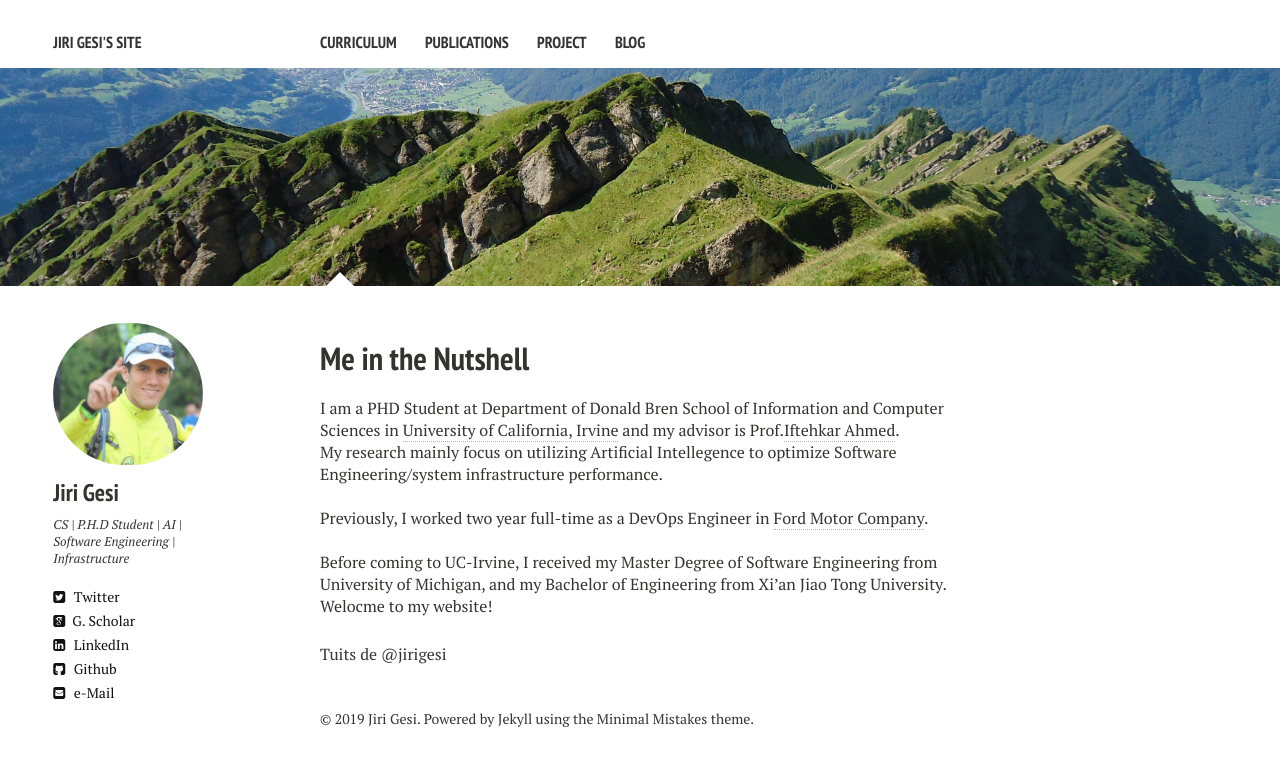
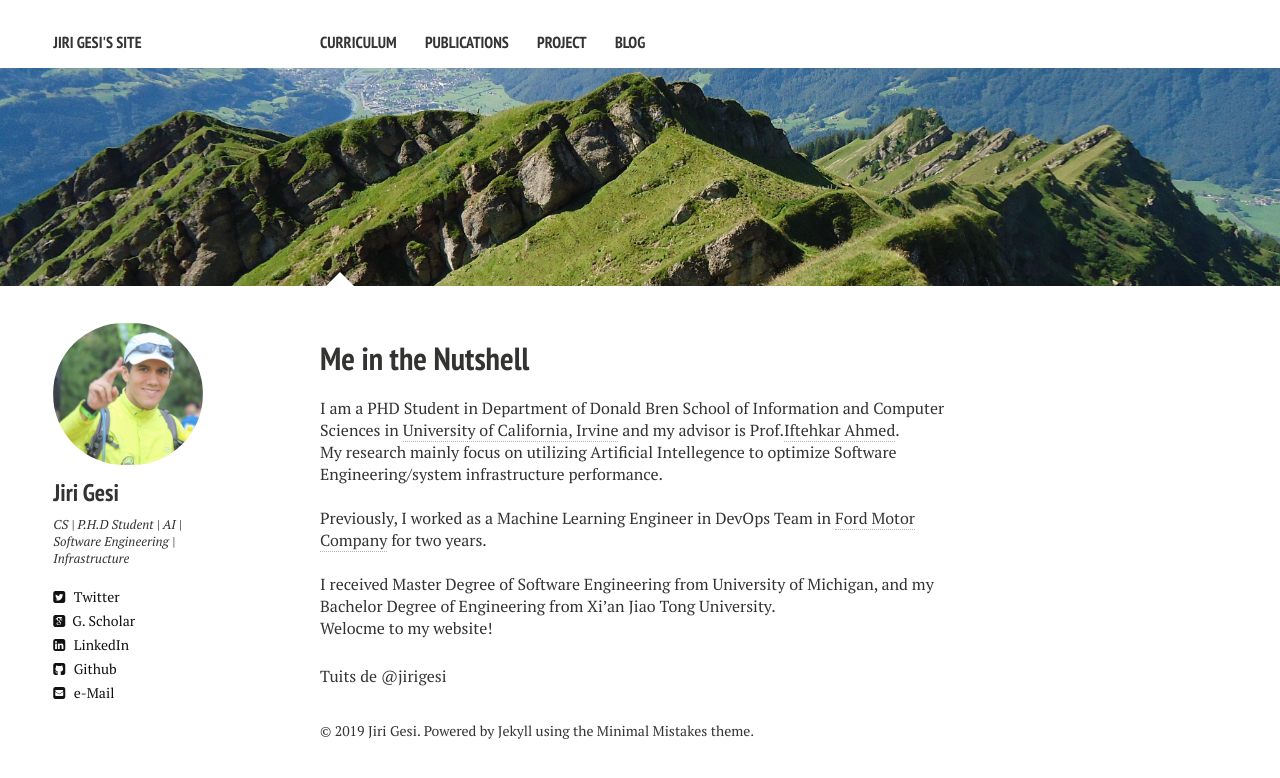
Before and after one commit to Jirigesi/Jirigesi.github.io, a Jekyll site: the page built from index.md, in a window 1280 px wide. Shown: the top 778 px of the page. Built offline with Jekyll 4.4.1, drawn with Linux system fonts in a browser that asks for light colours; nearby versions of some CDN libraries; comment, search, counter and statistics services are not loaded.

Commit message:
Update index.md

```diff
--- a/index.md
+++ b/index.md
@@ -7,16 +7,16 @@ image:
   feature: mountain.jpg
 ---
 
-I am a PHD Student at Department of Donald Bren School of Information and Computer Sciences in <a href="https://uci.edu/" target="_blank">University of California, Irvine</a>
+I am a PHD Student in Department of Donald Bren School of Information and Computer Sciences in <a href="https://uci.edu/" target="_blank">University of California, Irvine</a>
 and my advisor is Prof.<a href="https://scholar.google.com/citations?user=_TdMD7sAAAAJ&hl=en" target="_blank">Iftehkar Ahmed</a>.
 <br />
 My research mainly focus on utilizing Artificial Intellegence to optimize Software Engineering/system infrastructure performance.
 
 <br />
-Previously, I worked two year full-time as a DevOps Engineer in <a href="https://www.ford.com/" target="_blank">Ford Motor Company</a>.
+Previously, I worked as a Machine Learning Engineer in DevOps Team in <a href="https://www.ford.com/" target="_blank">Ford Motor Company</a> for two years.
 
 <br />
-Before coming to UC-Irvine, I received my Master Degree of Software Engineering from University of Michigan, and my Bachelor of Engineering from Xi'an Jiao Tong University.
+I received Master Degree of Software Engineering from University of Michigan, and my Bachelor Degree of Engineering from Xi'an Jiao Tong University.
 <br />
 
 Welocme to my website!
```
